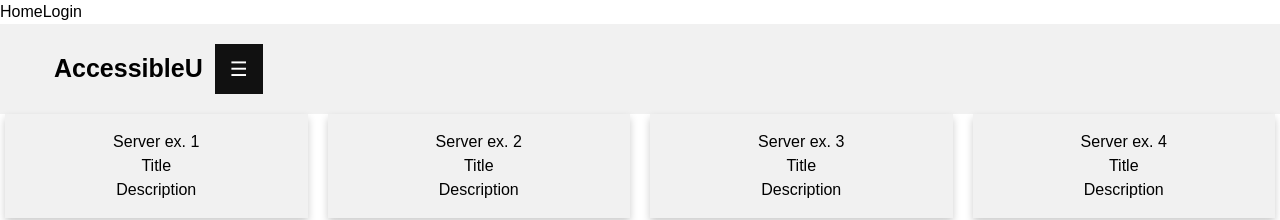
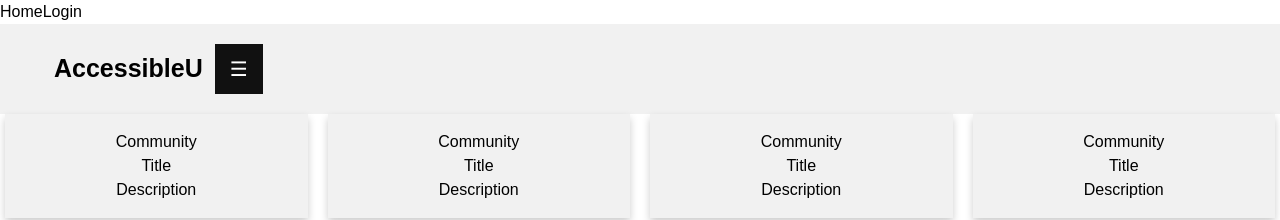
Before and after one commit to MichaelCut24/Wicked-Lieutenants-Work-Space, a React (Create React App) app in the folder accessibleu/: page / in a window 1280 px wide. Shown: the top 220 px of the page. Built offline with nearby package versions, Linux system fonts and the light colour scheme.

Commit message:
Updated Home.js

```diff
--- a/accessibleu/src/pages/Home.js
+++ b/accessibleu/src/pages/Home.js
@@ -12,7 +12,7 @@ function Home(){
           </div>
 
           <div id="mySidebar" class="sidebar">
-            <a href="javascript:void(0)" class="closebtn" onclick="closeNav()">☰ </a>
+            <a href="javascript:void(0)" class="closebtn" onclick="closeNav()"> </a>
             <a href="#">About</a>
             <a href="#">Services</a>
             <a href="#">Clients</a>
@@ -23,7 +23,7 @@ function Home(){
       <div class="row">
         <div class="column">
           <div class="card">
-            <h3>Server ex. 1</h3>
+            <h3>Community</h3>
             <p>Title</p>
             <p>Description</p>
           </div>
@@ -31,7 +31,7 @@ function Home(){
 
         <div class="column">
           <div class="card">
-            <h3>Server ex. 2</h3>
+            <h3>Community</h3>
             <p>Title</p>
             <p>Description</p>
           </div>
@@ -39,7 +39,7 @@ function Home(){
 
         <div class="column">
           <div class="card">
-            <h3>Server ex. 3</h3>
+            <h3>Community</h3>
             <p>Title</p>
             <p>Description</p>
           </div>
@@ -47,7 +47,7 @@ function Home(){
 
         <div class="column">
           <div class="card">
-            <h3>Server ex. 4</h3>
+            <h3>Community</h3>
             <p>Title</p>
             <p>Description</p>
           </div>
```
